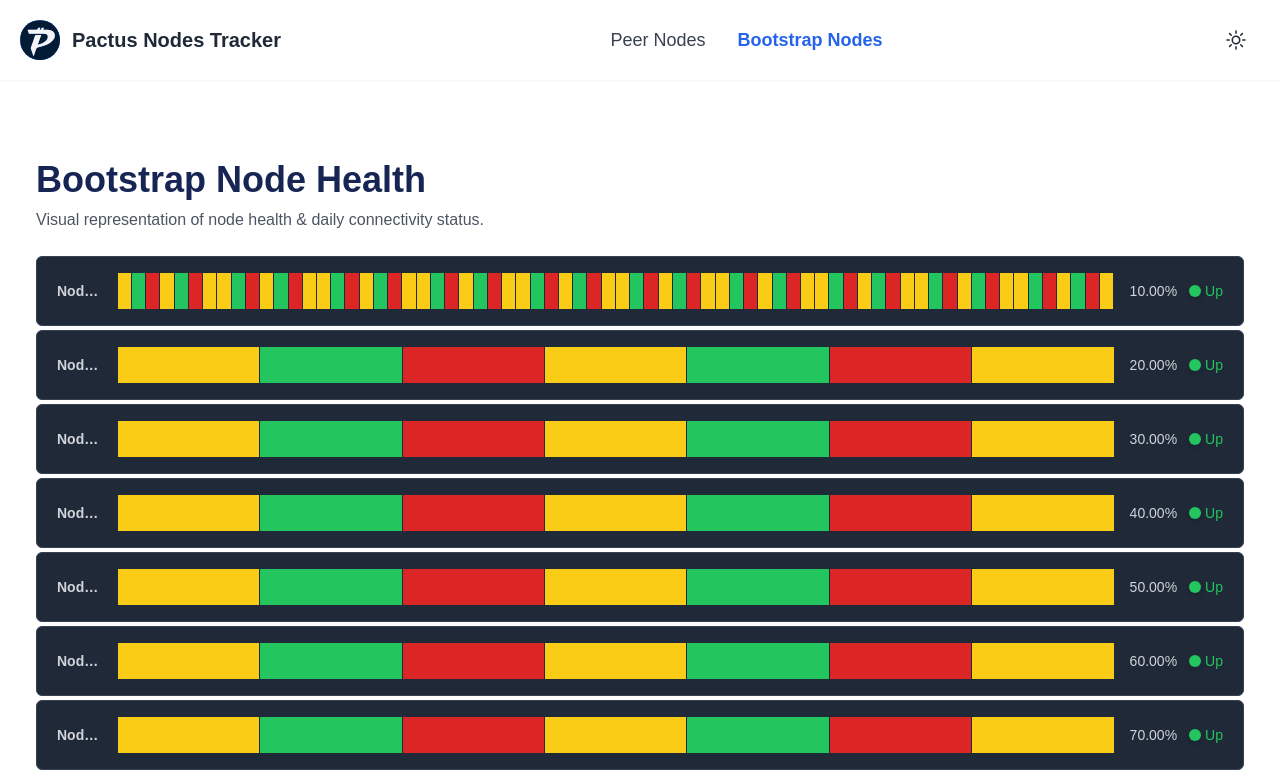
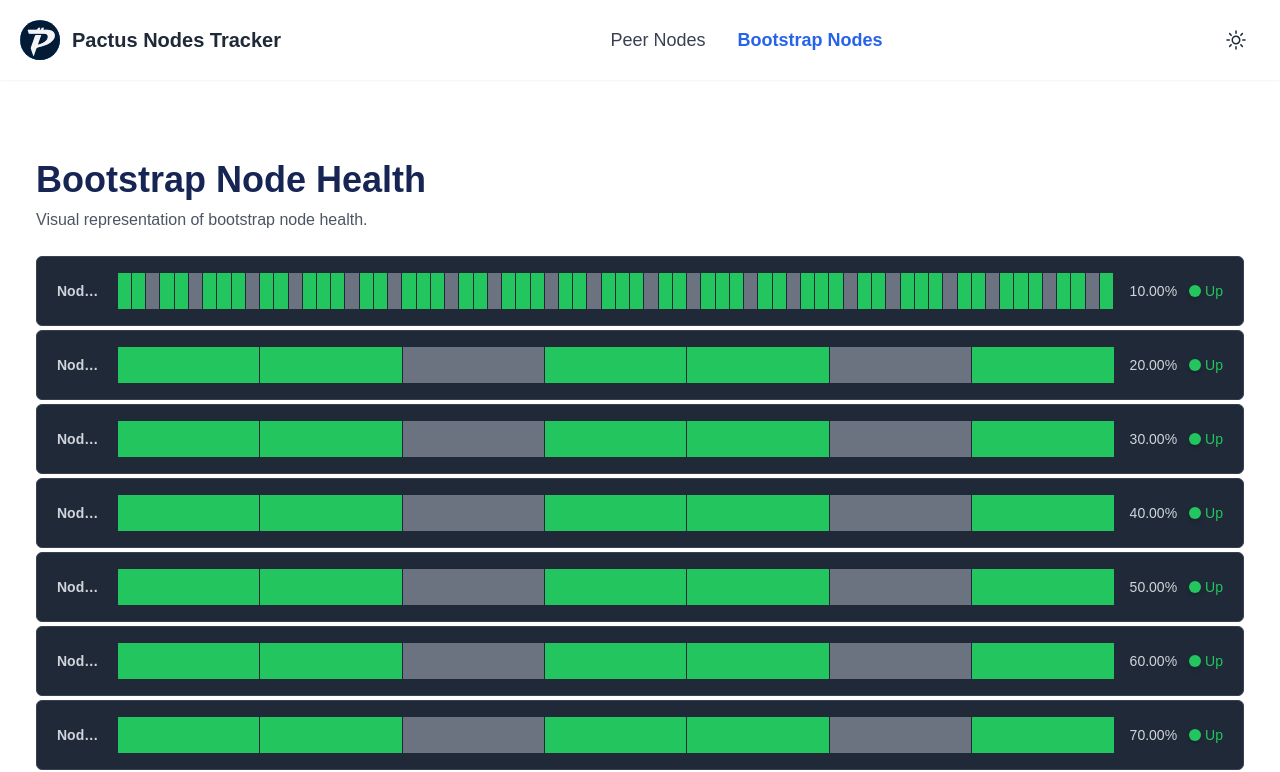
Before and after one commit to kyvra-tech/pactus-nodes-tracker, a React (Vite) app: page /bootstrap-node in a window 1280 px wide. Shown: the top 772 px of the page. Built offline with nearby package versions, Linux system fonts and the light colour scheme.

Commit message:
updated color scheme

```diff
--- a/src/pages/BootstrapNodeHealth.tsx
+++ b/src/pages/BootstrapNodeHealth.tsx
@@ -19,9 +19,8 @@ interface Node {
 const getStatusColor = (code: number): string => {
   switch (code) {
     case 0:
-      return "bg-red-600";
+      return "bg-gray-500";
     case 1:
-      return "bg-yellow-400";
     case 2:
       return "bg-green-500";
     default:
@@ -41,7 +40,7 @@ const BootstrapNodeHealth: React.FC = () => {
             Bootstrap Node Health
           </Title>
           <Paragraph className="text-gray-600 dark:text-gray-300 mt-2">
-            Visual representation of node health & daily connectivity status.
+            Visual representation of bootstrap node health.
           </Paragraph>
         </div>
 
```
